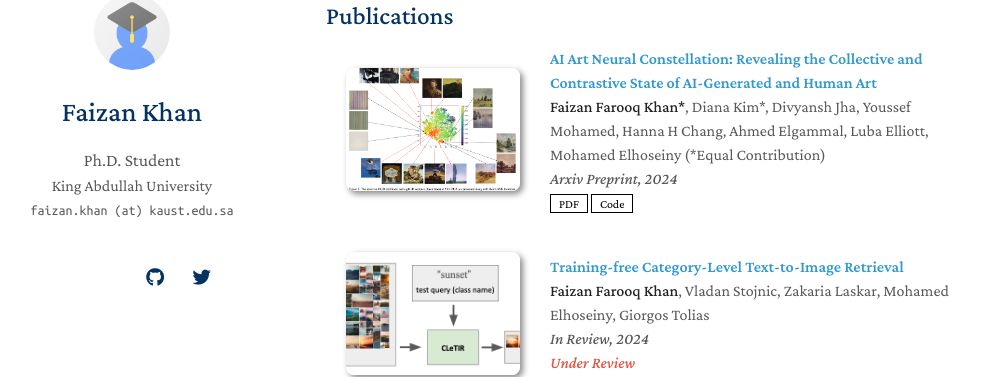
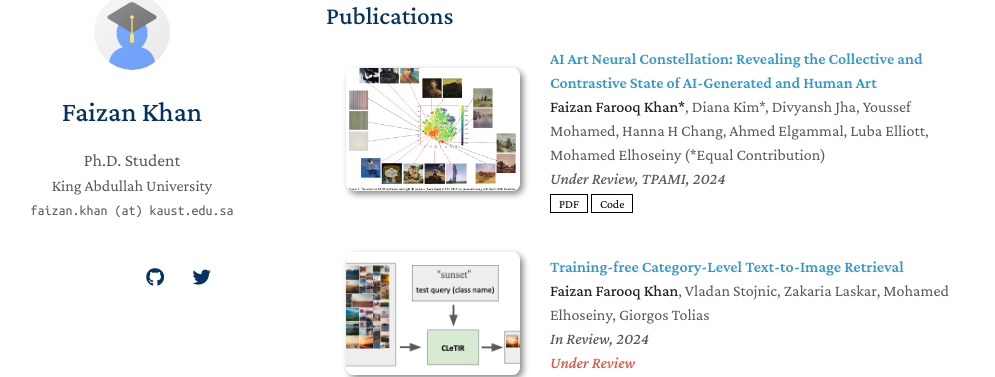
Before and after one commit to faixan-khan/faixan-khan.github.io, a Jekyll site: the page built from index.md, in a window 1280 px wide and 900 px high, scrolled down 402 px. Shown: the part 90-467 px from the top of the window, without its empty margins (144-1139 px from the left). Built offline with Jekyll 4.4.1, drawn with Linux system fonts in a browser that asks for light colours; nearby versions of some CDN libraries; a style sheet for code colours, icons or effects is not loaded; our own code applies the rules of GitHub Pages for plain Markdown files.

Commit message:
pubs almost all

```diff
--- a/_data/publications.yml
+++ b/_data/publications.yml
@@ -2,7 +2,7 @@ main:
 
   - title: "AI Art Neural Constellation: Revealing the Collective and Contrastive State of AI-Generated and Human Art"
     authors: <strong>Faizan Farooq Khan*</strong>, Diana Kim*, Divyansh Jha, Youssef Mohamed, Hanna H Chang, Ahmed Elgammal, Luba Elliott, Mohamed Elhoseiny (*Equal Contribution)
-    conference:  Arxiv Preprint, 2024
+    conference:  Under Review, TPAMI, 2024
     pdf: https://arxiv.org/abs/2402.02453
     code: https://github.com/faixan-khan/ArtNeuralConstellation
     image: ./assets/img/ai_art_main_fig.png
```
